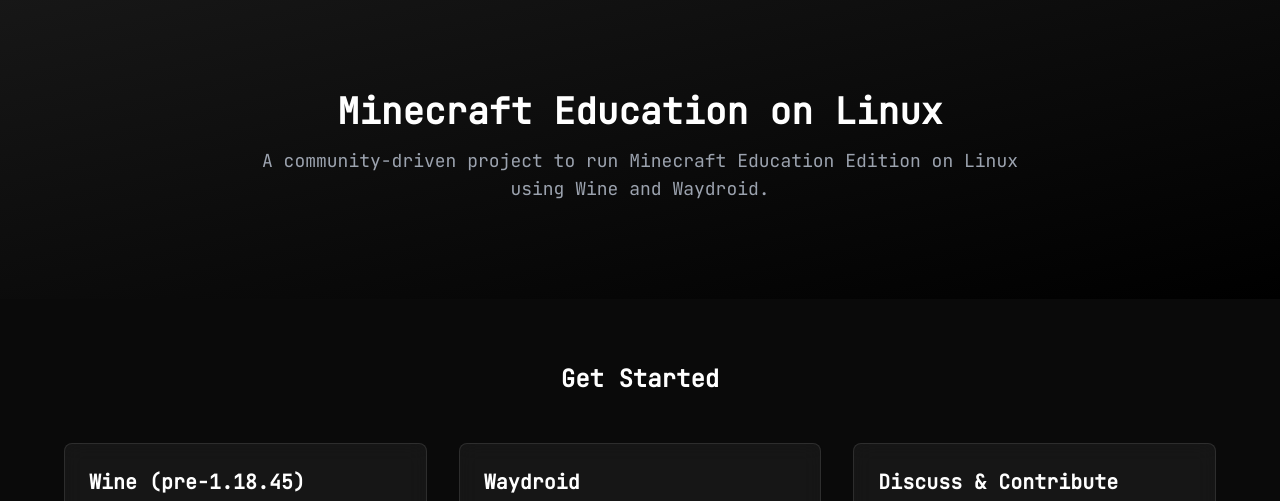
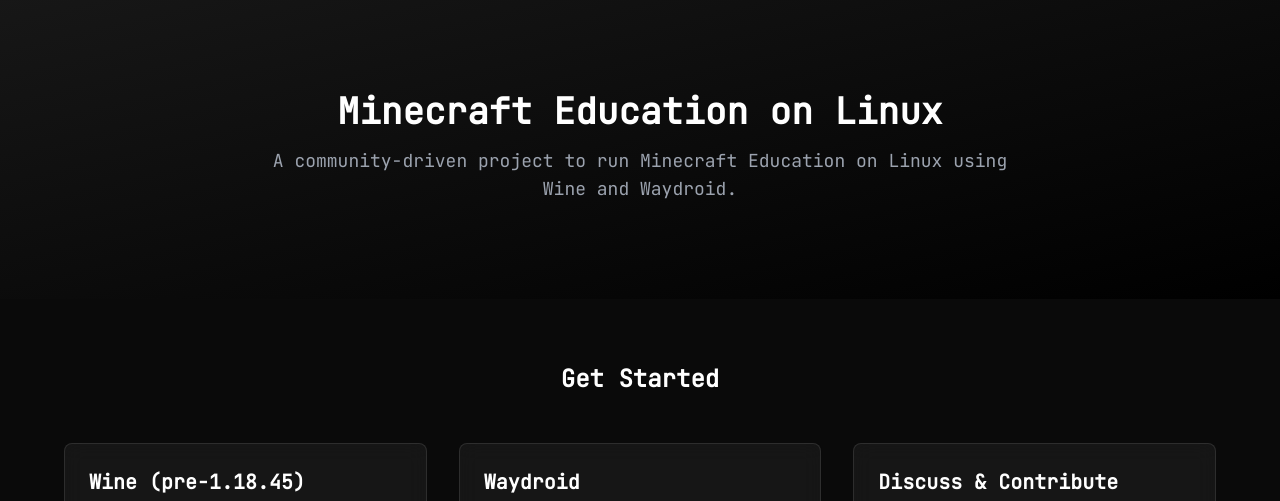
Before and after one commit to mceelinux/mceelinux.github.io, a plain HTML site: page index.html in a window 1280 px wide. Shown: the part 78-579 px from the top of the page. Drawn offline with nearby package versions, Linux system fonts and the light colour scheme.

Commit message:
when you get chatgpt to write content

```diff
--- a/index.html
+++ b/index.html
@@ -40,7 +40,7 @@
     <section class="text-center py-24 px-6 bg-gradient-to-br from-neutral-900 to-black">
       <h1 class="text-4xl font-bold mb-4">Minecraft Education on Linux</h1>
       <p class="text-lg text-gray-400 max-w-3xl mx-auto">
-        A community-driven project to run Minecraft Education Edition on Linux using Wine and Waydroid.
+        A community-driven project to run Minecraft Education on Linux using Wine and Waydroid.
       </p>
     </section>
 
```
